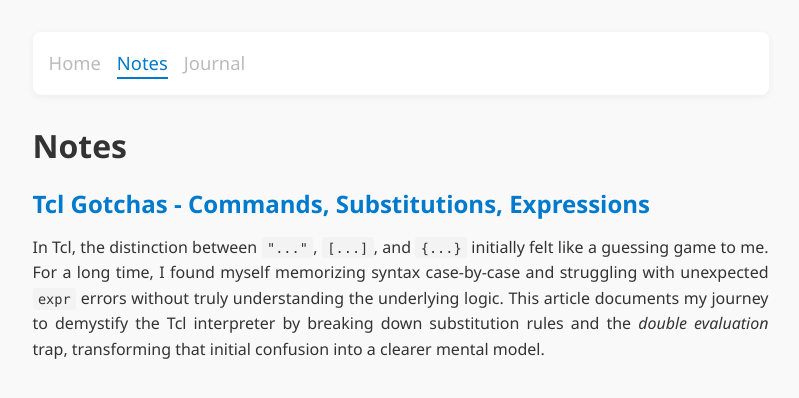
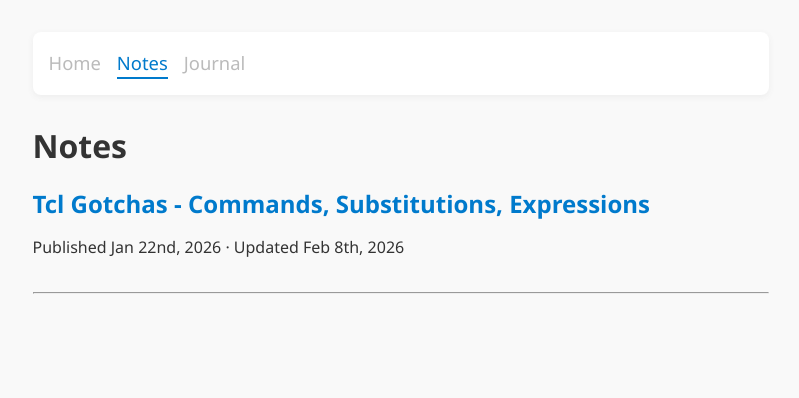
Before and after one commit to wyatthoho/wyatthoho.github.io, a Jekyll site: the page built from notes.md, in a window 1280 px wide. Shown: the top 398 px of the page, without its empty margins (232-1031 px from the left). Built offline with Jekyll 4.4.1, drawn with Linux system fonts in a browser that asks for light colours; nearby versions of some CDN libraries.

Commit message:
update post layout to include publication and update dates; enhance notes section with date formatting

```diff
--- a/_layouts/post.html
+++ b/_layouts/post.html
@@ -3,6 +3,6 @@
 ---
 
 <h1>{{ page.name }}</h1>
-<p>Published {{ page.date | date_to_string: "ordinal", "US" }}</p>
+<p>Published {{ page.birth | date_to_string: "ordinal", "US" }} · Updated {{ page.date | date_to_string: "ordinal", "US" }}</p>
 
 {{ content }}
--- a/_notes/tcl-gotchas-commands-substitutions-expressions.md
+++ b/_notes/tcl-gotchas-commands-substitutions-expressions.md
@@ -1,6 +1,7 @@
 ---
 layout: post
 name: Tcl Gotchas - Commands, Substitutions, Expressions
+birth: 2026-01-22
 ---
 
 In Tcl, the distinction between `"..."`, `[...]`, and `{...}` initially felt
--- a/notes.md
+++ b/notes.md
@@ -8,6 +8,8 @@
 {% for note in site.notes %}
 
 ## [{{ note.name }}]({{ note.url }})
+Published {{ note.birth | date_to_string: "ordinal", "US" }} · Updated {{ note.date | date_to_string: "ordinal", "US" }}
 
-{{ note.excerpt }}
+---
+
 {% endfor %}
```
